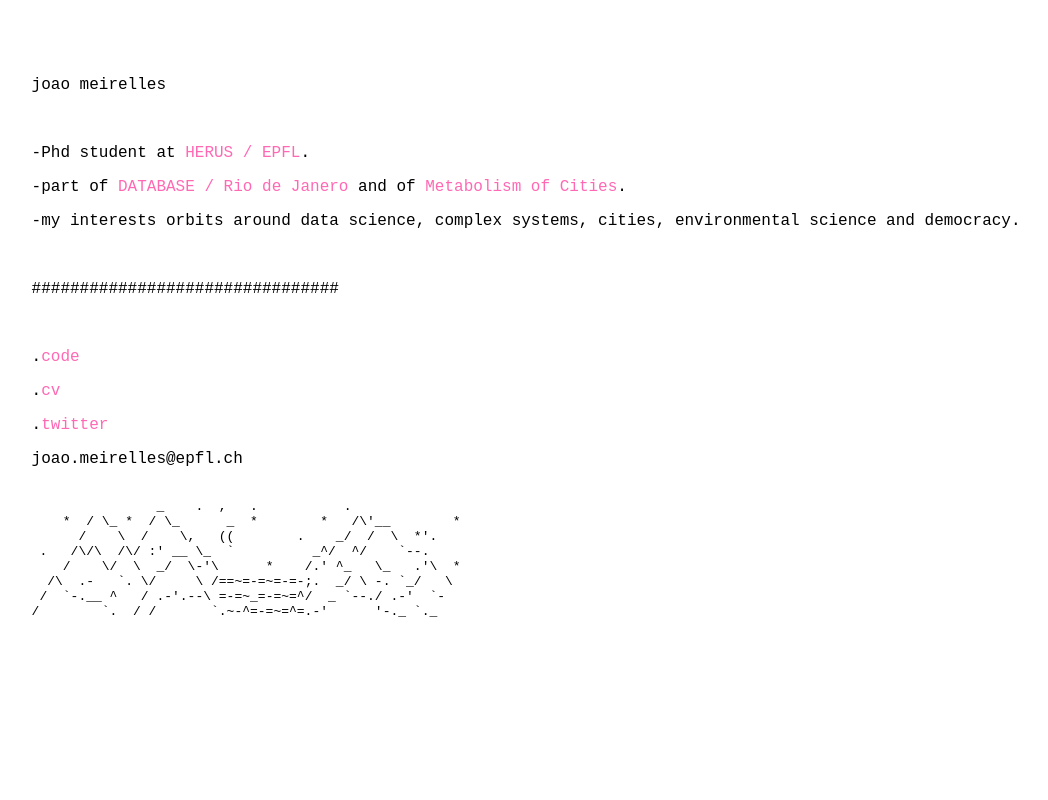
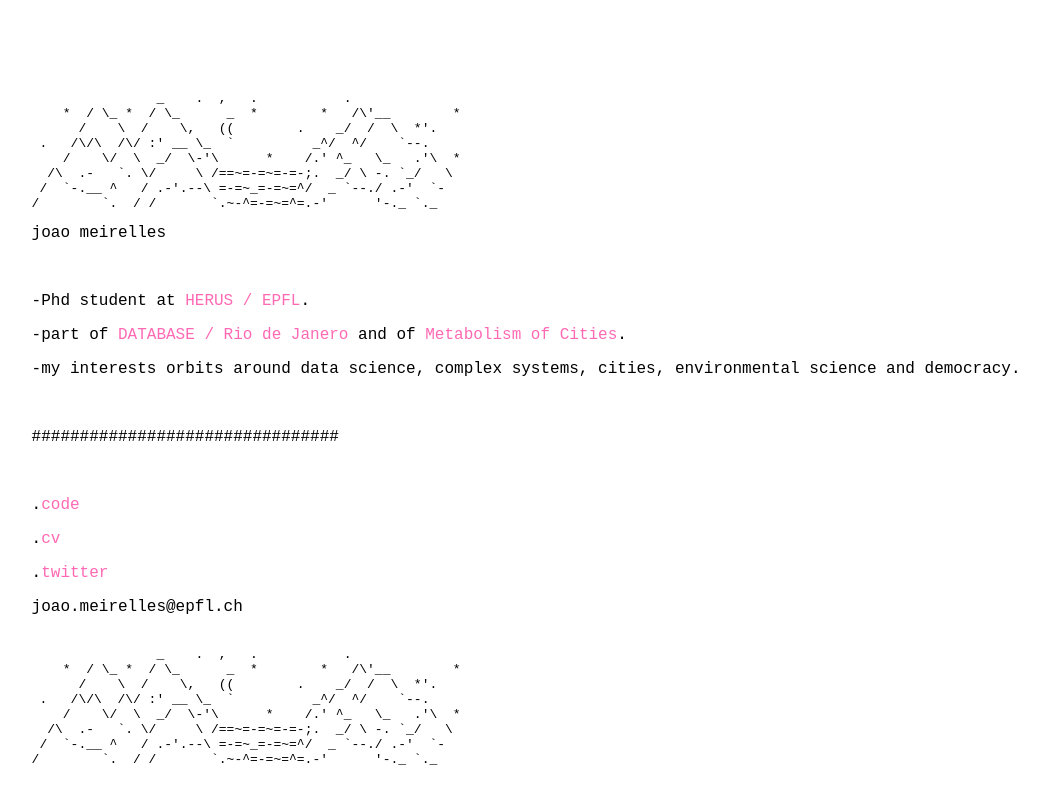
Before and after one commit to joaomeirelles/joaomeirelles.github.io, a plain HTML site: page index.html in a window 1280 px wide. Shown: the whole page, without its empty margins (44-1092 px from the left). Drawn offline with Linux system fonts and the light colour scheme.

Commit message:
Update index.html

```diff
--- a/index.html
+++ b/index.html
@@ -17,6 +17,18 @@ a { text-decoration: none;
 </head>
 
 <body>
+
+<pre style="word-wrap: break-word; white-space: pre-wrap;">
+	        _    .  ,   .           .
+    *  / \_ *  / \_      _  *        *   /\'__        *
+      /    \  /    \,   ((        .    _/  /  \  *'.
+ .   /\/\  /\/ :' __ \_  `          _^/  ^/    `--.
+    /    \/  \  _/  \-'\      *    /.' ^_   \_   .'\  *
+  /\  .-   `. \/     \ /==~=-=~=-=-;.  _/ \ -. `_/   \
+ /  `-.__ ^   / .-'.--\ =-=~_=-=~=^/  _ `--./ .-'  `-
+/        `.  / /       `.~-^=-=~=^=.-'      '-._ `._
+</pre>
+
 	<!--<link rel="stylesheet" type="text/css" href="/css/main.css">-->
 	joao meirelles<br>
 	<p> <br> </p>
```
